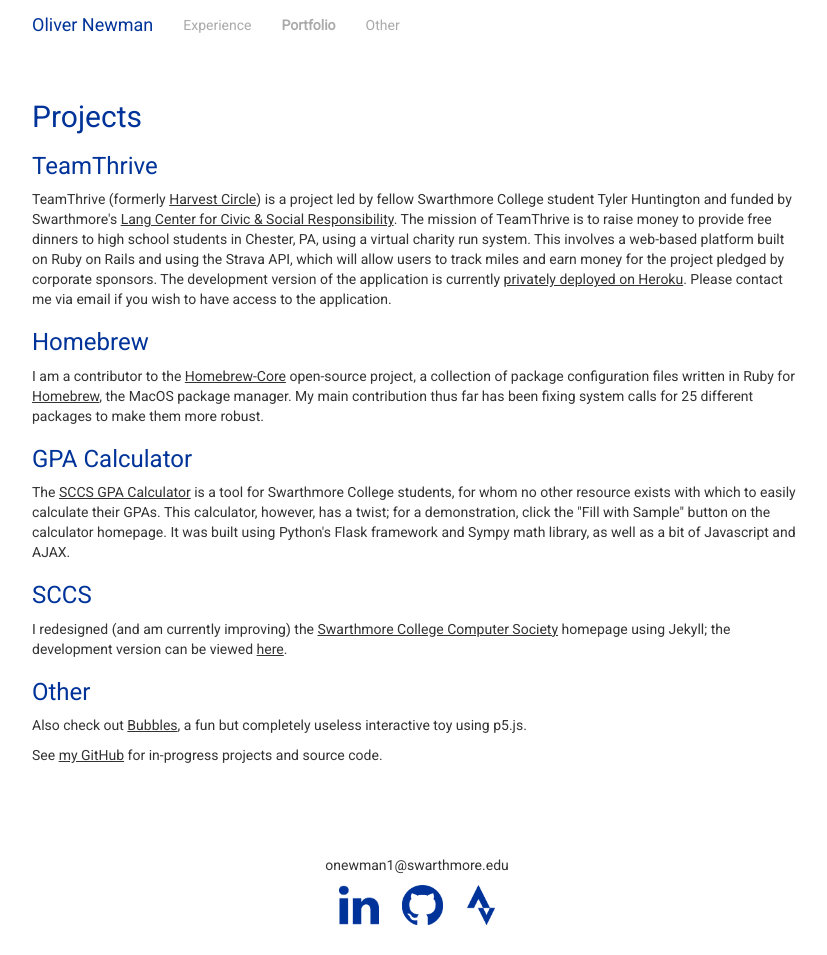
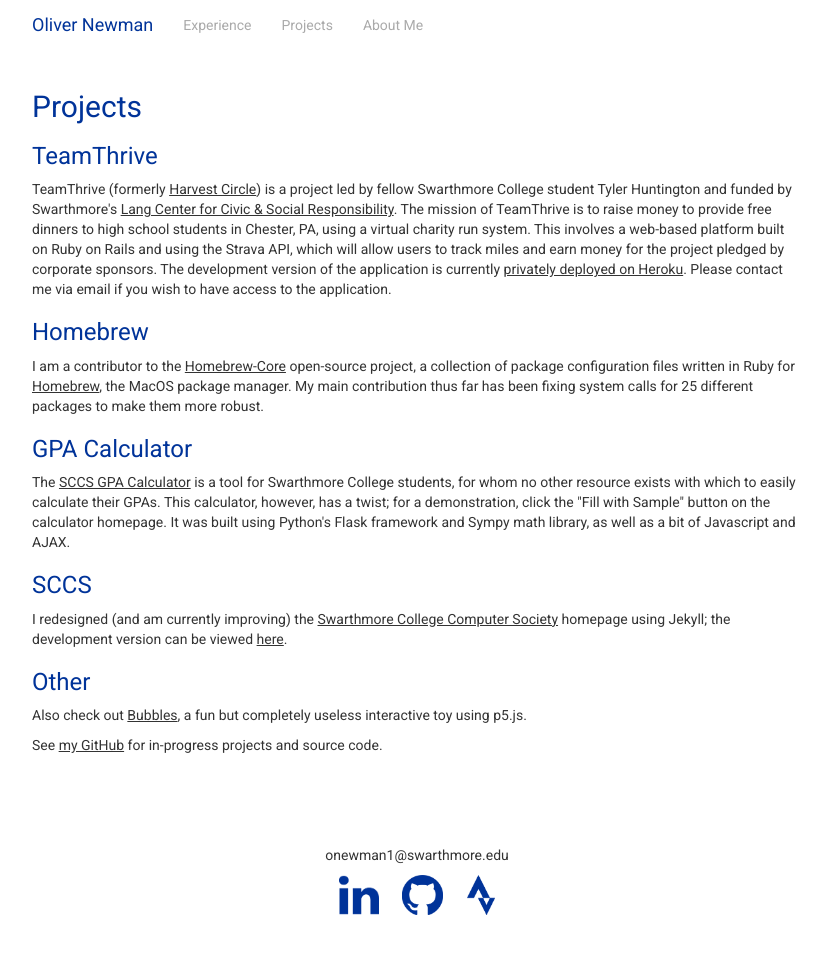
Before and after one commit to oliver-newman/personal_website, a Jekyll site: the page built from projects/index.html, in a window 1280 px wide. Shown: the whole page, without its empty margins (223-1050 px from the left). Built offline with Jekyll 4.4.1, drawn with Linux system fonts in a browser that asks for light colours.

Commit message:
Rename portfolio to projects, except for url

```diff
--- a/_includes/navbar.html
+++ b/_includes/navbar.html
@@ -12,13 +12,14 @@
     </div>
     <div class="collapse navbar-collapse" id="nav-links">
       <ul class="nav navbar-nav">
-        <li><a href="{{ base }}/experience/" {% if page.title == 'Experience' %} class="active"{% endif %}>Experience</a><div class="hoverbar"></p></li>
         <li>
-          <a href="{{ base }}/portfolio/" {% if page.title == 'Portfolio' %} class="active"{% endif %}>Portfolio</a>
+          <a href="{{ base }}/experience/">Experience</a>
         </li>
         <li>
+          <a href="{{ base }}/portfolio/">Projects</a>
+        </li>
         <li>
-          <a href="{{ base }}/other/" {% if page.title == 'Other' %} class="active"{% endif %}>Other</a>
+          <a href="{{ base }}/other/">About Me</a>
         </li>
       </ul>
     </div>
--- a/portfolio/index.html
+++ b/projects/index.html
@@ -1,6 +1,6 @@
 ---
 layout: default
-title: Portfolio
+title: Projects
 permalink: /portfolio/
 ---
 <div id="content">
```
